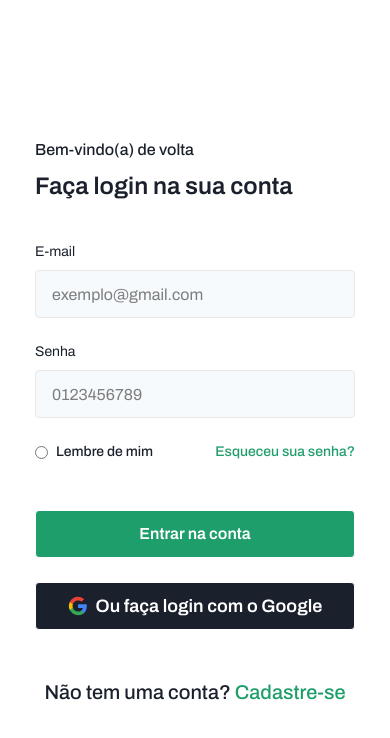
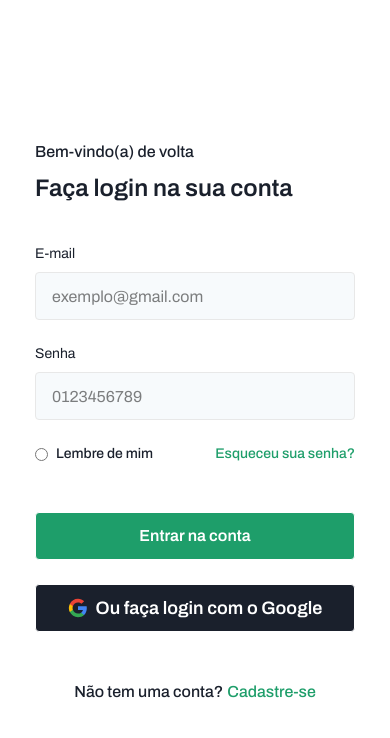
Before and after one commit to lucasrodriguescunha/login-codelab, a Next.js app: page / in a window 390 px wide. Shown: the top 738 px of the page. Built offline with nearby package versions, Linux system fonts and the light colour scheme.

Commit message:
fix: update SignUpSection styles for improved text sizing and responsiveness

```diff
--- a/app/components/LoginPage/LoginFormContainer/SignUpSection/SignUpSection.tsx
+++ b/app/components/LoginPage/LoginFormContainer/SignUpSection/SignUpSection.tsx
@@ -3,9 +3,9 @@ import Link from 'next/link';
 export const SignUpSection = () => {
     return (
         <section className='flex justify-center items-center gap-1 pt-6'>
-            <p className='text-[#1A202C] text-xl font-medium'>Não tem uma conta?</p>
+            <p className='text-[#1A202C] text-base md:text-xl font-medium'>Não tem uma conta?</p>
             <Link
-                className='text-[#1E9E6A] text-xl font-medium cursor-pointer'
+                className='text-[#1E9E6A] text-base md:text-xl font-medium cursor-pointer'
                 href=''
             >
                 Cadastre-se
```
